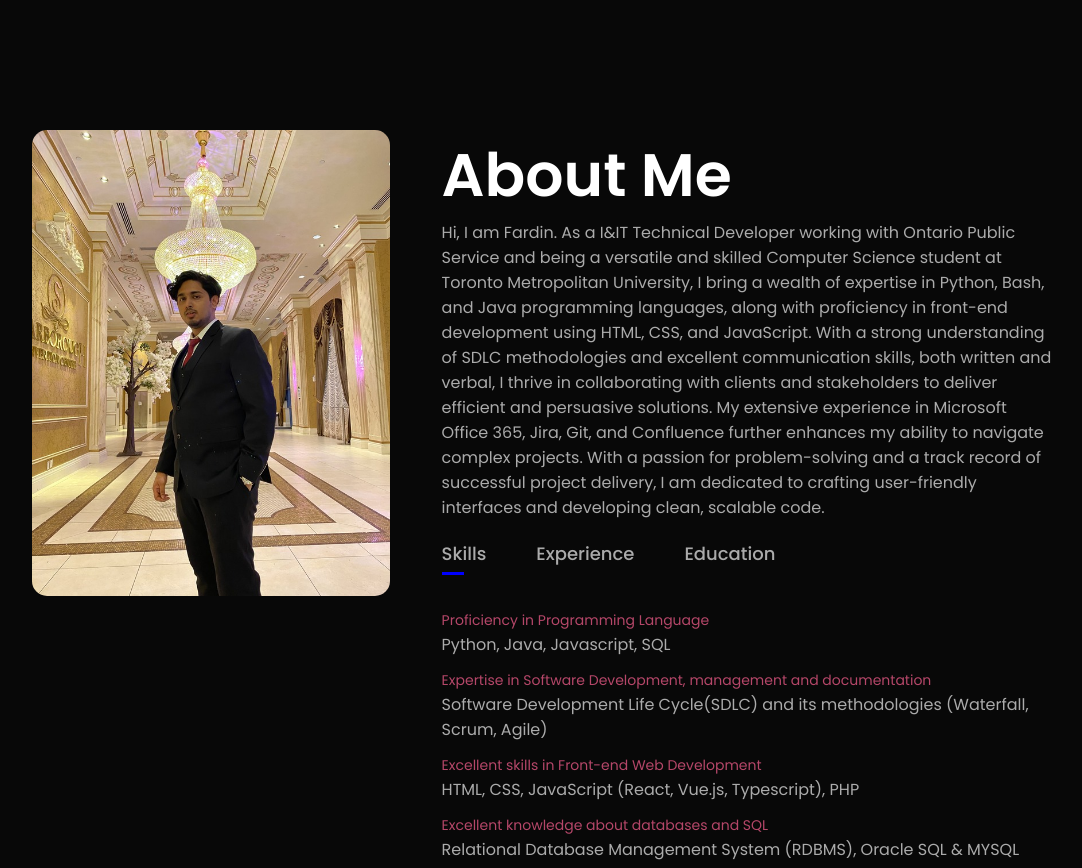
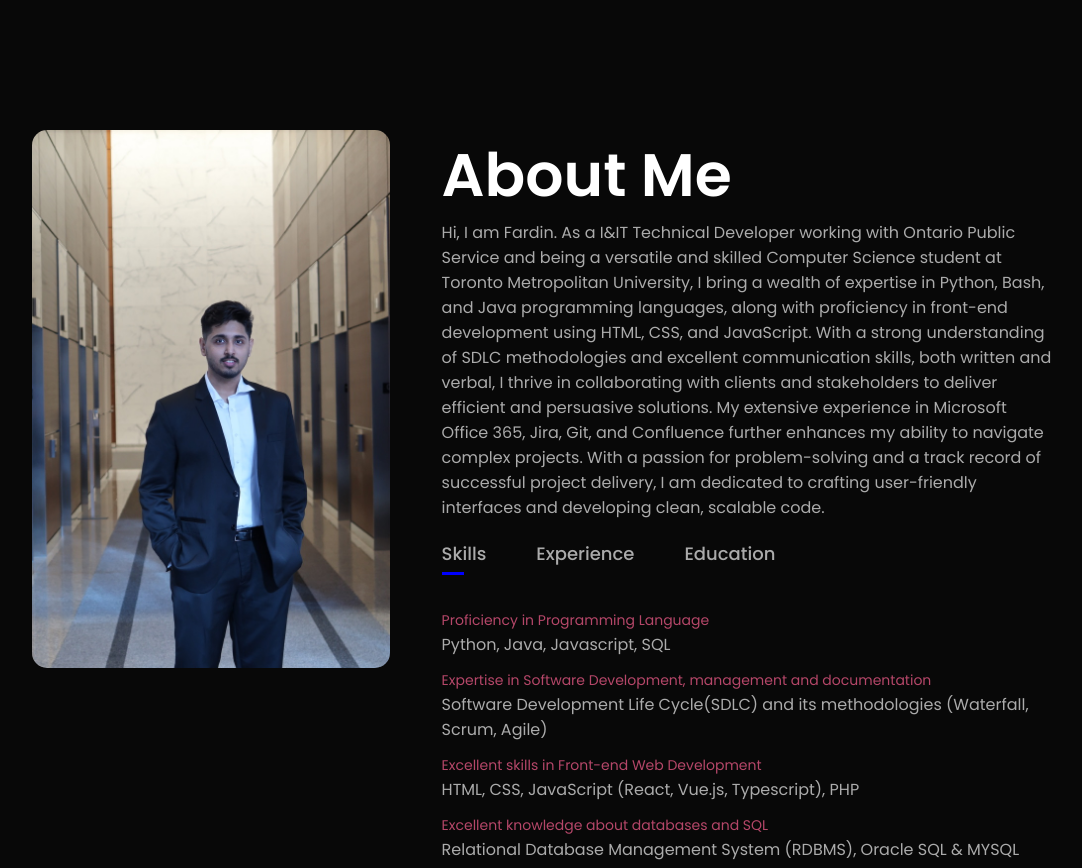
Before and after one commit to fardinGG/fardinGG.github.io, a website: page index.html in a window 1280 px wide. Shown: the part 760-1628 px from the top of the page, without its empty margins (96-1178 px from the left). Drawn offline with nearby package versions, Linux system fonts and the light colour scheme.

Commit message:
Update index.html

```diff
--- a/index.html
+++ b/index.html
@@ -35,7 +35,7 @@
         <div class="container">
             <div class="row">
                 <div class="about-col-1">
-                    <img src="images/user2.jpg" alt="">
+                    <img src="images/user2.jpeg" alt="">
                 </div>
                 <div class="about-col-2">
                     <h1 class="sub-title">About Me</h1>
```
